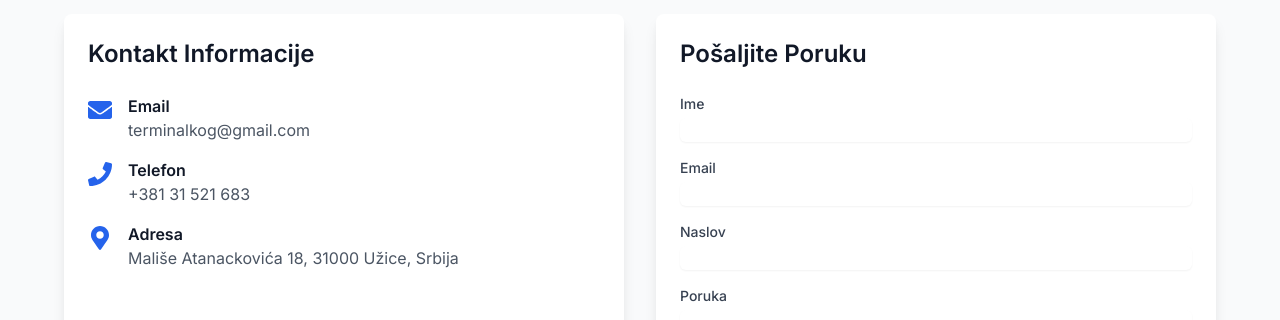
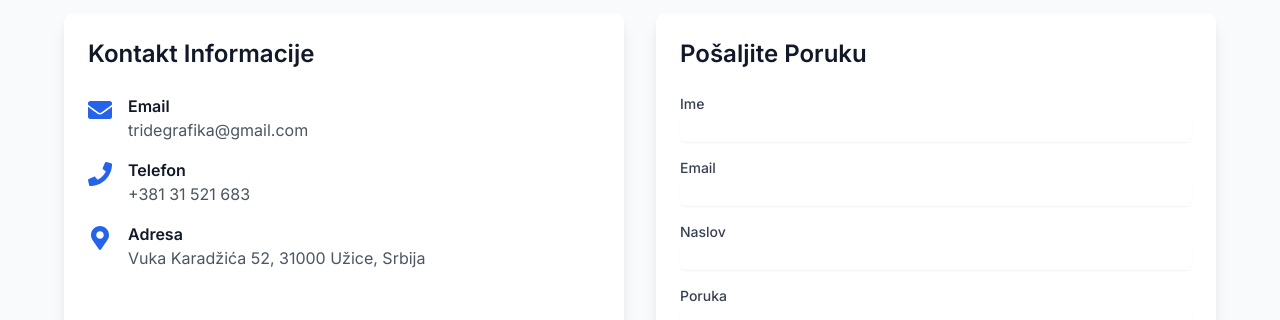
Before and after one commit to FurtulaIgor/tridegrafika_uzice, a React (Vite) app: page / in a window 1280 px wide. Shown: the part 2280-2600 px from the top of the page. Built offline with nearby package versions, Linux system fonts and the light colour scheme.

Commit message:
Update Contact.jsx
Update contact informations

```diff
--- a/src/components/Contact.jsx
+++ b/src/components/Contact.jsx
@@ -84,7 +84,7 @@ const Contact = () => {
                 <div>
                   <h4 className="font-semibold">Email</h4>
                   <a href="mailto:terminalkog@gmail.com" className="text-gray-600 hover:text-primary">
-                    terminalkog@gmail.com
+                    tridegrafika@gmail.com
                   </a>
                 </div>
               </div>
@@ -101,7 +101,7 @@ const Contact = () => {
                 <FaMapMarkerAlt className="w-6 h-6 text-primary mt-1" />
                 <div>
                   <h4 className="font-semibold">Adresa</h4>
-                  <p className="text-gray-600">Mališe Atanackovića 18, 31000 Užice, Srbija</p>
+                  <p className="text-gray-600">Vuka Karadžića 52, 31000 Užice, Srbija</p>
                 </div>
               </div>
             </div>
```
